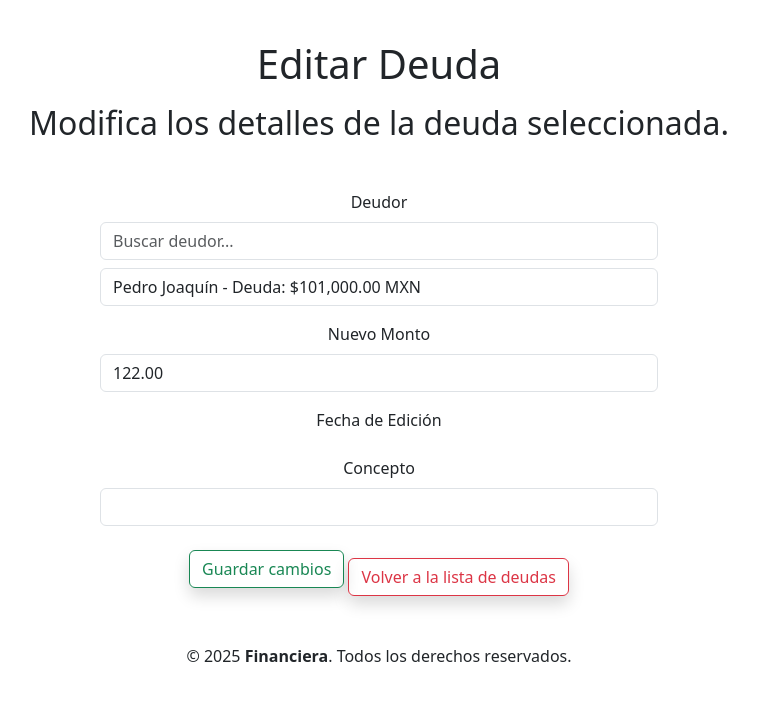
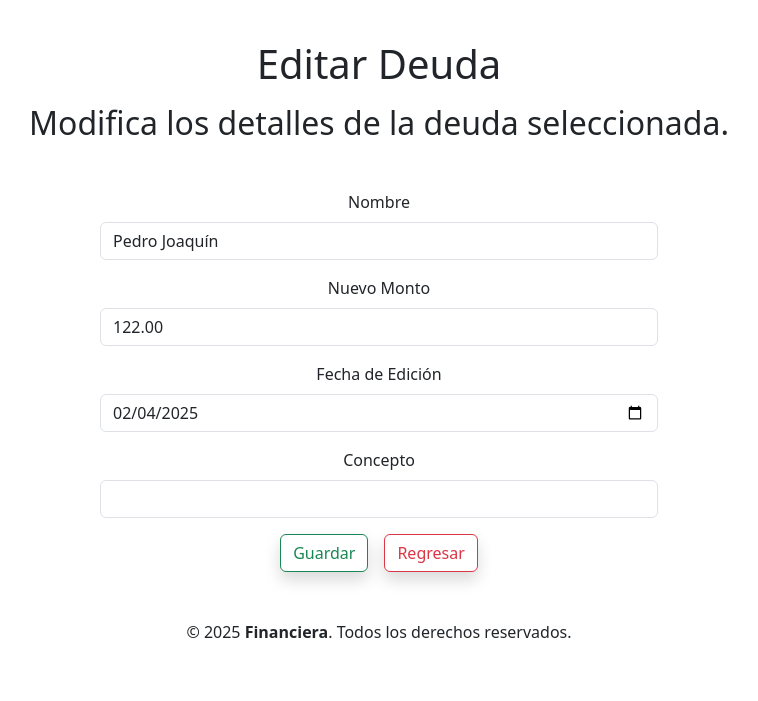
Before and after one commit to bidallei/python_finance, a Django app: page /editar_deuda/1/ in a window 1280 px wide. Shown: the part 72-773 px from the top of the page, without its empty margins (261-1019 px from the left). Run offline with Django 4.2, Linux system fonts and the light colour scheme; data comes from the database, SQL or seed files in the repository; both versions use the stored data as it was after the commit; some libraries are stand-ins or nearby versions.

Commit message:
Casi terminado Editar Deuda

```diff
--- a/gastos_empresa/deudores/forms.py
+++ b/gastos_empresa/deudores/forms.py
@@ -51,10 +51,10 @@
 class EditarDeudaForm(forms.ModelForm):
     class Meta:
         model = EdicionDeuda
-        fields = ['deudor', 'nueva_deuda', 'fecha', 'concepto']
+        fields = ['deudor', 'nueva_deuda', 'fecha_edicion', 'concepto']
         widgets = {
             'deudor': forms.Select(attrs={'class': 'form-control', 'id': 'id_deudor'}),
-            'fecha': forms.DateInput(attrs={'type': 'date'}),
+            'fecha_edicion': forms.DateInput(attrs={'type': 'date', 'class': 'form-control'}),
             'nueva_deuda': forms.NumberInput(attrs={'class': 'form-control'}),
             'concepto': forms.TextInput(attrs={'class': 'form-control'}),
         }
--- a/gastos_empresa/deudores/templates/deudores/editar_deuda.html
+++ b/gastos_empresa/deudores/templates/deudores/editar_deuda.html
@@ -15,8 +15,7 @@
 
                     <!-- Campo de búsqueda y selección de deudor -->
                     <div class="mb-3">
-                        <label for="id_deudor" class="form-label">Deudor</label>
-                        <input type="text" id="deudor_search" placeholder="Buscar deudor..." class="form-control mb-2">
+                        <label for="id_deudor" class="form-label">Nombre</label>
                         {{ form.deudor }}
                     </div>
 
@@ -38,10 +37,11 @@
                         {{ form.concepto }}
                     </div>
 
-                    <!-- Botones -->
-                    <button type="submit" class="btn btn-outline-success shadow">Guardar cambios</button>
-                    <a href="{% url 'consulta' %}" class="btn btn-outline-danger shadow mt-3">Volver a la lista de deudas</a>
-                </form>
+                     <!-- Botones centrados -->
+                    <div class="d-flex justify-content-center gap-3 mt-3">
+                        <button type="submit" class="btn btn-outline-success shadow">Guardar</button>
+                        <a href="{% url 'inicio' %}" class="btn btn-outline-danger shadow">Regresar</a>
+                    </div>
 
                 <!-- Mensajes de éxito/error -->
                 {% if messages %}
--- a/gastos_empresa/deudores/templates/deudores/registrar_deuda.html
+++ b/gastos_empresa/deudores/templates/deudores/registrar_deuda.html
@@ -74,11 +74,6 @@
                         <a href="{% url 'inicio' %}" class="btn btn-outline-danger shadow">Regresar</a>
                     </div>
 
-
-                    <!-- Mostrar el formulario -->
-                    <!-- {{ form.as_p }}
-                    <button type="submit" class="btn btn-outline-success shadow">Guardar</button>
-                    <a href="{% url 'inicio' %}" class="btn btn-outline-danger shadow mt-3">Regresar</a> -->
                 </form>
             </div>
         </div>
--- a/gastos_empresa/deudores/views.py
+++ b/gastos_empresa/deudores/views.py
@@ -6,7 +6,7 @@
 from .forms import DeudaForm, EditarDeudaForm, PagoForm, GastoForm
 import pandas as pd
 from django.http import HttpResponse
-from django.utils.timezone import now
+from django.utils import timezone
 
 def inicio(request):
     return render(request, 'deudores/inicio.html')
@@ -33,6 +33,39 @@
 
     return render(request, 'deudores/registrar_deuda.html', {'form': form})
 
+# def editar_deuda(request, deuda_id):
+#     deuda = get_object_or_404(Deuda, id=deuda_id)
+
+#     if request.method == 'POST':
+#         form = EditarDeudaForm(request.POST)
+#         if form.is_valid():
+#             # Guardar los cambios en la deuda
+#             nueva_deuda = form.cleaned_data['nueva_deuda']
+#             deuda.monto = nueva_deuda
+#             deuda.fecha = form.cleaned_data['fecha_edicion']
+#             deuda.concepto = form.cleaned_data['concepto']
+#             deuda.save()
+
+#             # Actualizar la deuda total del deudor (si es necesario)
+#             # Por ejemplo, si el deudor tiene un saldo total de deudas
+#             deudor = deuda.deudor
+#             # Aquí puedes añadir lógica para actualizar el saldo del deudor si es necesario
+#             deudor.actualizar_deuda()
+
+#             messages.success(request, "Deuda editada correctamente.")
+#             return redirect('consulta')
+#         else:
+#             messages.error(request, "Hubo un error al editar la deuda.")
+#     else:
+#         # Mostrar el formulario con los datos actuales de la deuda
+#         form = EditarDeudaForm(initial={
+#             'nueva_deuda': deuda.monto,
+#             'fecha_edicion': deuda.fecha,
+#             'deudor': deuda.deudor,
+#             'concepto': deuda.concepto,
+#         })
+
+#     return render(request, 'deudores/editar_deuda.html', {'form': form, 'deuda': deuda})
 
 def editar_deuda(request, deuda_id):
     deuda = get_object_or_404(Deuda, id=deuda_id)
@@ -40,17 +73,15 @@
     if request.method == 'POST':
         form = EditarDeudaForm(request.POST)
         if form.is_valid():
-            # Guardar los cambios en la deuda
-            nueva_deuda = form.cleaned_data['nueva_deuda']
-            deuda.monto = nueva_deuda
-            deuda.fecha = form.cleaned_data['fecha']
-            deuda.concepto = form.cleaned_data['concepto']
-            deuda.save()
-
-            # Actualizar la deuda total del deudor (si es necesario)
-            # Por ejemplo, si el deudor tiene un saldo total de deudas
-            deudor = deuda.deudor
-            # Aquí puedes añadir lógica para actualizar el saldo del deudor si es necesario
+            # Crear una nueva instancia de EdicionDeuda con los datos del formulario
+            EdicionDeuda.objects.create(
+                deuda=deuda,
+                fecha=form.cleaned_data['fecha_edicion'],
+                deudor=deuda.deudor,
+                nueva_deuda=form.cleaned_data['nueva_deuda'],
+                fecha_edicion=form.cleaned_data['fecha_edicion'],
+                concepto=form.cleaned_data['concepto'],
+            )
 
             messages.success(request, "Deuda editada correctamente.")
             return redirect('consulta')
@@ -61,6 +92,7 @@
         form = EditarDeudaForm(initial={
             'nueva_deuda': deuda.monto,
             'fecha': deuda.fecha,
+            'fecha_edicion': timezone.now().date(),  # Fecha actual por defecto
             'deudor': deuda.deudor,
             'concepto': deuda.concepto,
         })
@@ -95,6 +127,43 @@
 
     return render(request, 'deudores/registrar_gasto.html', {'form': form})
 
+# def consulta(request):
+#     deudores = Deuda.objects.values_list('deudor__nombre', flat=True).distinct()
+
+#     if request.method == 'POST':
+#         tipo_consulta = request.POST.get('tipo_consulta')
+
+#         if tipo_consulta == 'individual':
+#             deudor_nombre = request.POST.get('deudor')
+#             deudas = Deuda.objects.filter(deudor__nombre=deudor_nombre)
+#             data = list(deudas.values('deudor__nombre', 'monto', 'fecha'))
+#             filename = f"consulta_individual_{deudor_nombre}.xlsx"
+#         else:
+#             deudas = Deuda.objects.all()
+#             pagos = Pago.objects.all()
+#             gastos = Gasto.objects.all()
+
+#             data = list(deudas.values('deudor__nombre', 'monto', 'fecha')) + \
+#                    list(pagos.values('deuda__deudor__nombre', 'monto', 'fecha')) + \
+#                    list(gastos.values('concepto', 'monto', 'fecha'))
+#             filename = "consulta_general.xlsx"
+
+#         # Crear un DataFrame con los datos
+#         df = pd.DataFrame(data)
+
+#         # Crear la respuesta HTTP con el archivo Excel
+#         response = HttpResponse(content_type='application/ms-excel')
+#         response['Content-Disposition'] = f'attachment; filename={filename}'
+#         df.to_excel(response, index=False)
+#         return response
+
+#     return render(request, 'deudores/consulta.html', {'deudores': deudores})
+
+import pandas as pd
+from django.http import HttpResponse
+from django.shortcuts import render
+from .models import Deuda, Pago, Gasto, EdicionDeuda
+
 def consulta(request):
     deudores = Deuda.objects.values_list('deudor__nombre', flat=True).distinct()
 
@@ -103,23 +172,62 @@
 
         if tipo_consulta == 'individual':
             deudor_nombre = request.POST.get('deudor')
-            deudas = Deuda.objects.filter(deudor__nombre=deudor_nombre)
-            data = list(deudas.values('deudor__nombre', 'monto', 'fecha'))
+            deudas = Deuda.objects.filter(deudor__nombre=deudor_nombre).select_related('deudor')
+
+            # 📌 Incluir la última fecha de edición
+            deudas_data = []
+            for deuda in deudas:
+                ultima_edicion = deuda.ediciones.order_by('-fecha_edicion').first()
+                deudas_data.append({
+                    "deudor": deuda.deudor.nombre,
+                    "deuda_actual": deuda.monto,  # Ya se actualiza en el modelo
+                    "fecha": deuda.fecha,
+                    "fecha_actualizacion": ultima_edicion.fecha_edicion if ultima_edicion else deuda.fecha,  # Si no hay ediciones, usa la fecha original
+                    "concepto": deuda.concepto
+                })
+
+            df = pd.DataFrame(deudas_data)
             filename = f"consulta_individual_{deudor_nombre}.xlsx"
-        else:
-            deudas = Deuda.objects.all()
-            pagos = Pago.objects.all()
+
+        else:  # 📌 Consulta general
+            deudas = Deuda.objects.all().select_related('deudor')
+            pagos = Pago.objects.all().select_related('deuda__deudor')
             gastos = Gasto.objects.all()
 
-            data = list(deudas.values('deudor__nombre', 'monto', 'fecha')) + \
-                   list(pagos.values('deuda__deudor__nombre', 'monto', 'fecha')) + \
-                   list(gastos.values('concepto', 'monto', 'fecha'))
+            deudas_data = [
+                {
+                    "deudor": deuda.deudor.nombre,
+                    "deuda_actual": deuda.monto,
+                    "fecha": deuda.fecha,
+                    "fecha_actualizacion": deuda.ediciones.order_by('-fecha_edicion').first().fecha_edicion if deuda.ediciones.exists() else deuda.fecha,
+                    "concepto": deuda.concepto
+                } for deuda in deudas
+            ]
+
+            pagos_data = [
+                {
+                    "deudor": pago.deuda.deudor.nombre,
+                    "monto": -pago.monto,  # Se muestra como reducción
+                    "fecha": pago.fecha,
+                    "fecha_actualizacion": pago.fecha,
+                    "concepto": "Pago"
+                } for pago in pagos
+            ]
+
+            gastos_data = [
+                {
+                    "deudor": "Gasto",  # No tiene deudor
+                    "monto": gasto.monto,
+                    "fecha": gasto.fecha,
+                    "fecha_actualizacion": gasto.fecha,
+                    "concepto": gasto.concepto
+                } for gasto in gastos
+            ]
+
+            df = pd.DataFrame(deudas_data + pagos_data + gastos_data)
             filename = "consulta_general.xlsx"
 
-        # Crear un DataFrame con los datos
-        df = pd.DataFrame(data)
-
-        # Crear la respuesta HTTP con el archivo Excel
+        # 📌 Generar el archivo Excel
         response = HttpResponse(content_type='application/ms-excel')
         response['Content-Disposition'] = f'attachment; filename={filename}'
         df.to_excel(response, index=False)
```
Also changed, not shown: gastos_empresa/deudores/models.py (+22 -9 lines), gastos_empresa/db.sqlite3, gastos_empresa/deudores/migrations/0001_initial.py.
